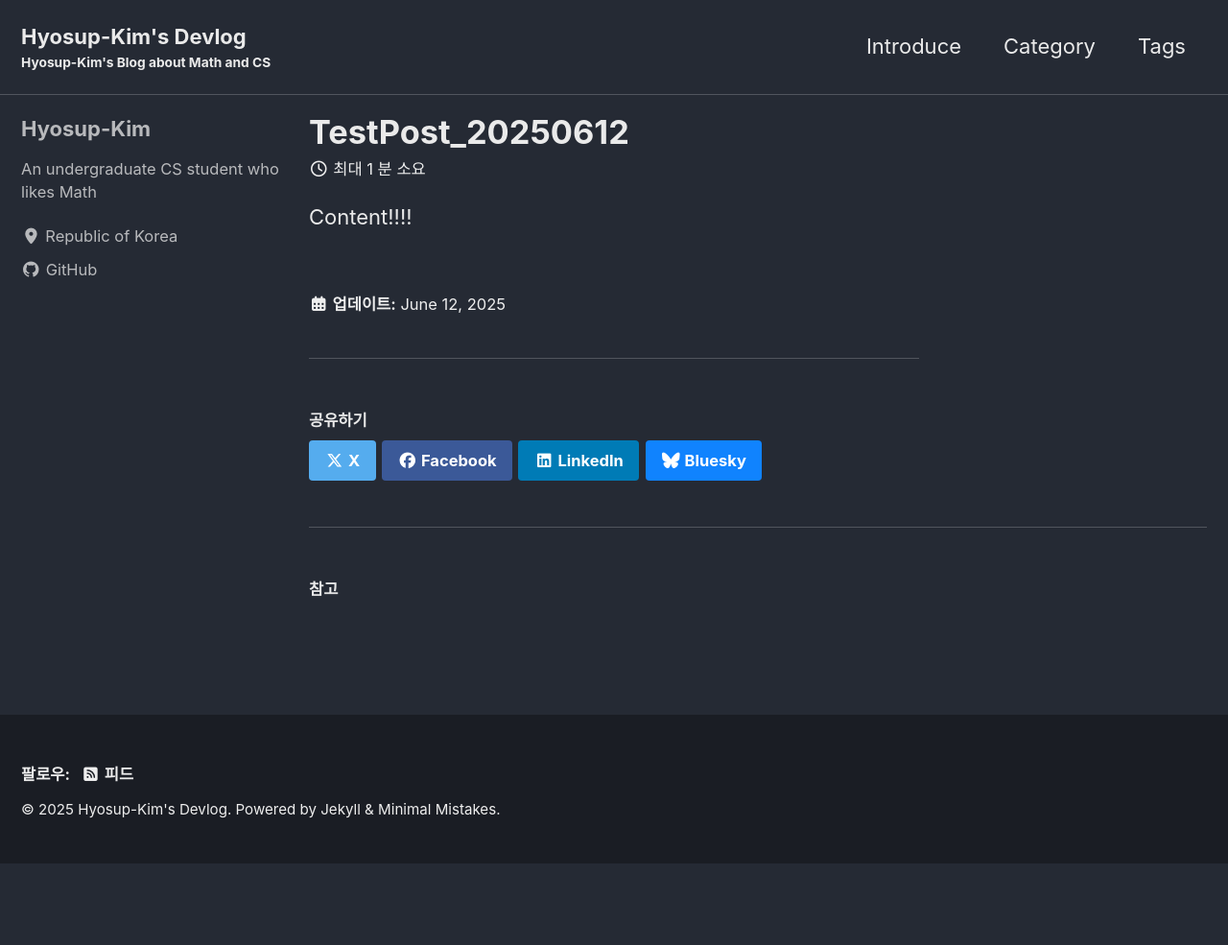
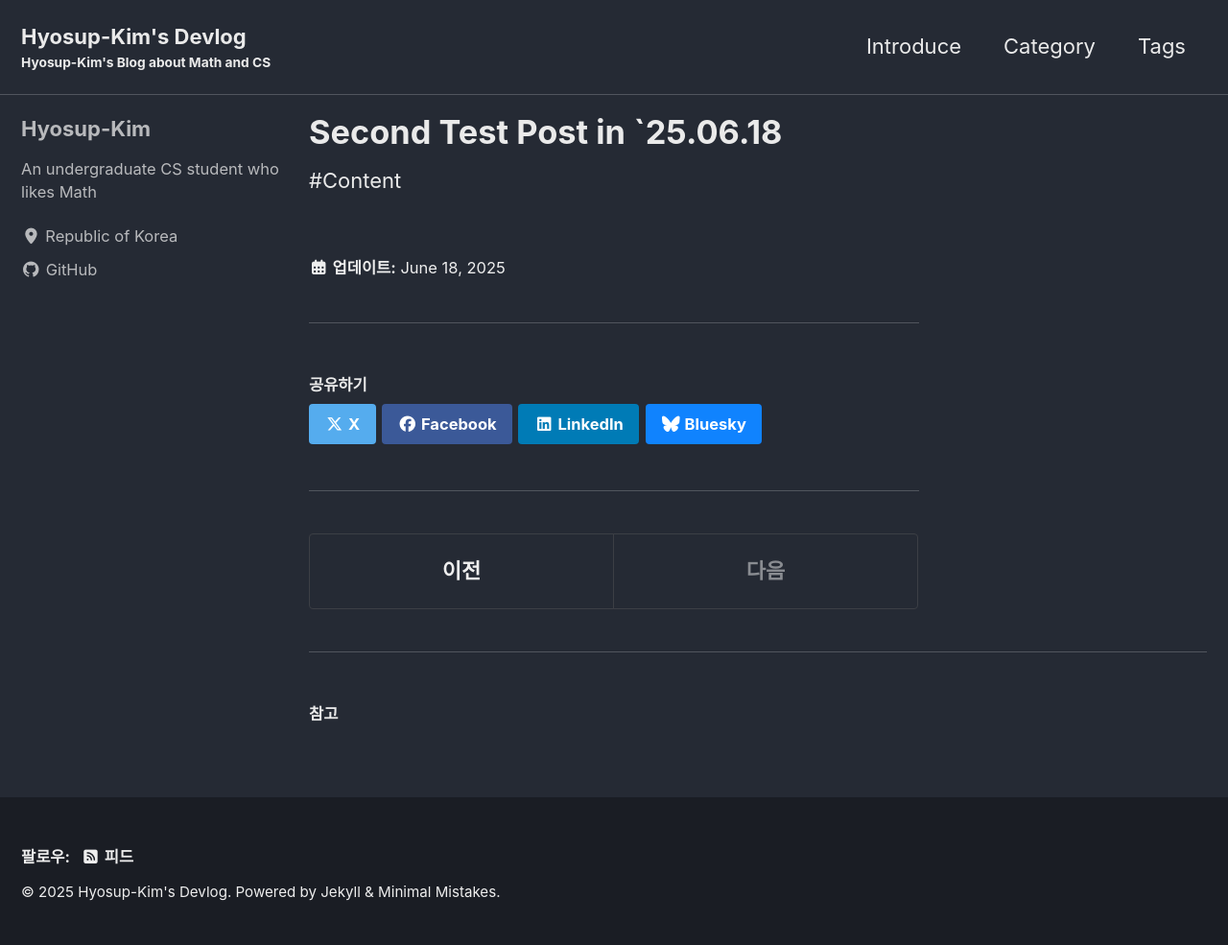
Before and after one commit to Hyosup-Kim/Hyosup-Kim-Devlog, a Jekyll site: the page built from _posts/2025-06-18-TestPost.md, in a window 1280 px wide. Shown: the whole page at 96% size. Built offline with Jekyll 4.4.1, drawn with Linux system fonts in a browser that asks for light colours; cached includes are drawn as plain includes; before the commit the page ends 900 px from its top, so only the background shows below that.

Commit message:
Updated: 2025-06-18 13:55:48 in UTC

```diff
--- a/_config.yml
+++ b/_config.yml
@@ -326,7 +326,7 @@
     values:
       layout: single
       author_profile: true
-      read_time: true
+      read_time: false
       comments: # true
       share: true
       related: true
--- /dev/null
+++ b/_posts/2025-06-18-TestPost.md
@@ -0,0 +1,7 @@
+---
+title: "Second Test Post in `25.06.18"
+show_date: false
+---
+
+
+#Content
```
